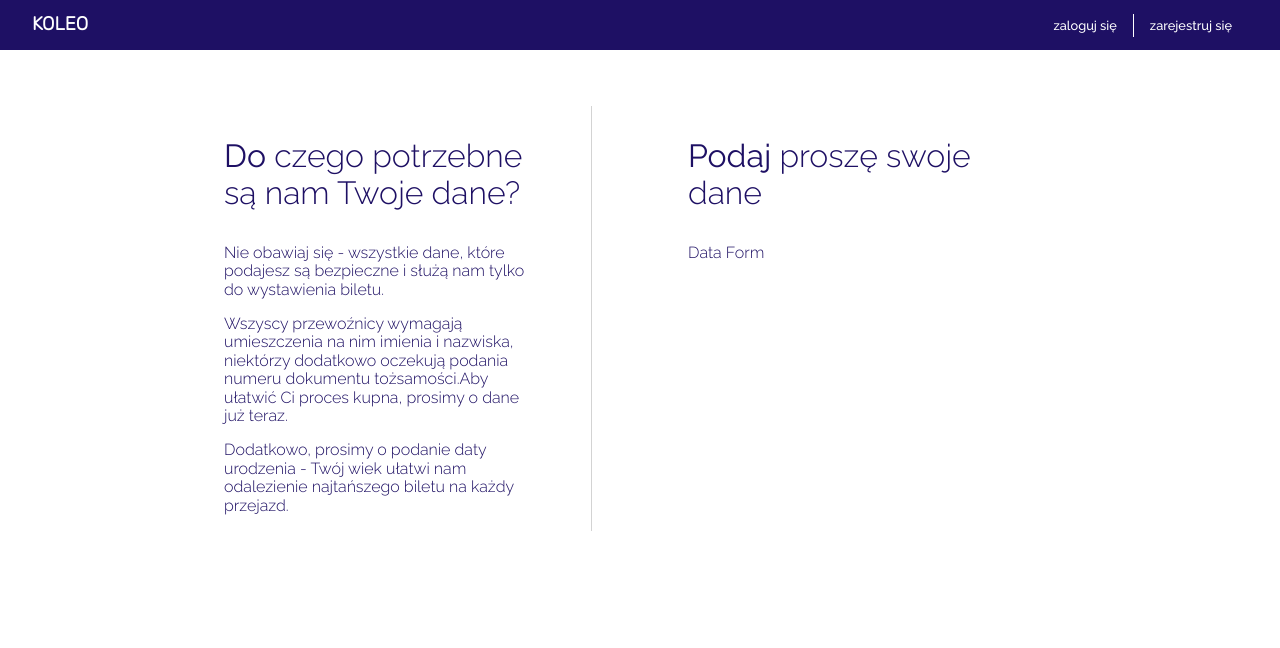
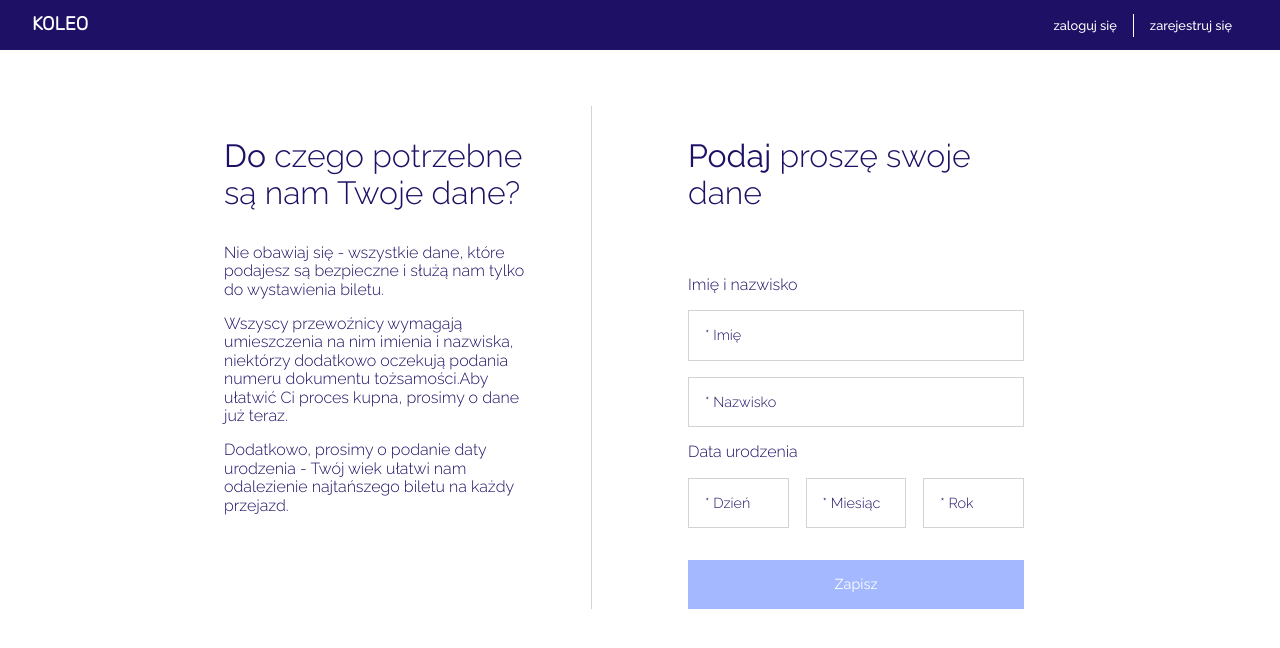
Before and after one commit to marcinwilkdev/koleo-clone-frontend, a React (Create React App) app: page /auth/set-data in a window 1280 px wide. Shown: the top 648 px of the page. Built offline with nearby package versions, Linux system fonts and the light colour scheme.

Commit message:
create setData form

```diff
--- a/src/components/Auth/SetData/SetData.tsx
+++ b/src/components/Auth/SetData/SetData.tsx
@@ -1,4 +1,5 @@
 import React, { Fragment } from "react";
+import SetDataForm from "./SetDataForm";
 import classes from "./styles/SetData.module.css";
 
 const SetData: React.FC = () => {
@@ -27,9 +28,7 @@ const SetData: React.FC = () => {
                 <h3>
                     <b>Podaj</b> proszę swoje dane
                 </h3>
-                <div>
-                    Data Form
-                </div>
+                <SetDataForm />
             </div>
         </Fragment>
     );
--- /dev/null
+++ b/src/components/Auth/SetData/SetDataForm.tsx
@@ -0,0 +1,62 @@
+import React from "react";
+import useInput from "../../../hooks/use-input";
+import Form, { FormInputInterface } from "../../UI/Form/Form";
+
+import classes from "./styles/SetDataForm.module.css";
+
+interface Props {}
+
+const SetDataForm: React.FC<Props> = ({}) => {
+    const nameHook = useInput((value) => value.trim() !== "");
+    const lastNameHook = useInput((value) => value.trim() !== "");
+    const dayHook = useInput((value) => value.trim() !== "");
+    const monthHook = useInput((value) => value.trim() !== "");
+    const yearHook = useInput((value) => value.trim() !== "");
+
+    const inputs: FormInputInterface[] = [
+        {
+            name: "name",
+            hook: nameHook,
+            placeholder: "* Imię",
+            label: "Imię i nazwisko",
+        },
+        {
+            name: "lastName",
+            hook: lastNameHook,
+            placeholder: "* Nazwisko",
+        },
+        {
+            name: "day",
+            hook: dayHook,
+            type: "number",
+            placeholder: "* Dzień",
+            label: "Data urodzenia",
+            className: `${classes.date} ${classes.day}`
+        },
+        {
+            name: "month",
+            hook: monthHook,
+            placeholder: "* Miesiąc",
+            className: classes.date
+        },
+        {
+            name: "year",
+            hook: yearHook,
+            type: "number",
+            placeholder: "* Rok",
+            className: classes.date
+        },
+    ];
+
+    return (
+        <Form
+            className={classes.form}
+            inputs={inputs}
+            submitLabel="Zapisz"
+            submitMethod="POST"
+            submitUrl=""
+        />
+    );
+};
+
+export default SetDataForm;
--- /dev/null
+++ b/src/components/Auth/SetData/styles/SetDataForm.module.css
@@ -0,0 +1,41 @@
+.form {
+    margin-top: 4rem;
+}
+
+.form input {
+    width: 100%;
+
+    font-weight: 300;
+
+    margin: 0.5rem 0;
+    padding: 1rem;
+}
+
+.form button {
+    background-color: rgb(66, 66, 255);
+
+    width: 100%;
+
+    text-align: center;
+
+    margin-top: 1.5rem;
+}
+
+.form button:hover,
+.form button:active {
+    background-color: rgb(27, 225, 165);
+}
+
+.form button:disabled {
+    background-color: rgb(163, 184, 255);
+}
+
+.form input.date {
+    width: 30%;
+
+    margin-left: 5%;
+}
+
+.form input.day {
+    margin-left: 0;
+}
--- a/src/components/UI/Form/Form.tsx
+++ b/src/components/UI/Form/Form.tsx
@@ -1,10 +1,17 @@
-import React from "react";
+import React, { Fragment } from "react";
 import useHttp from "../../../hooks/use-http";
 import Button from "../Button/Button";
 import Input, { InputInterface } from "../Input/Input";
 
+import classes from "./styles/Form.module.css";
+
+export interface FormInputInterface extends InputInterface {
+    label?: string;
+}
+
 interface Props {
-    inputs: InputInterface[];
+    className?: string;
+    inputs: FormInputInterface[];
     submitLabel: string;
     submitUrl: string;
     submitMethod: string;
@@ -12,11 +19,12 @@ interface Props {
 }
 
 const Form: React.FC<Props> = ({
+    className,
     inputs,
     submitLabel,
     submitUrl,
     submitMethod,
-    afterSubmitCallback
+    afterSubmitCallback,
 }) => {
     const { sendRequest } = useHttp();
 
@@ -40,19 +48,31 @@ const Form: React.FC<Props> = ({
 
         inputs.forEach((input) => input.hook.reset());
 
-        if(afterSubmitCallback) afterSubmitCallback(data);
+        if (afterSubmitCallback) afterSubmitCallback(data);
     };
 
+    let compiledClassName = classes.form;
+
+    if (className) {
+        compiledClassName += " " + className;
+    }
+
     return (
-        <form onSubmit={submitHandler}>
+        <form onSubmit={submitHandler} className={compiledClassName}>
             {inputs.map((input) => (
+                <Fragment>
+                    {input.label ? (
+                        <label htmlFor={input.name}>{input.label}</label>
+                    ) : null}
                     <Input
                         key={input.name}
+                        className={input.className}
                         name={input.name}
                         type={input.type}
                         placeholder={input.placeholder}
                         hook={input.hook}
                     />
+                </Fragment>
             ))}
             <Button type="submit" disabled={!isFormValid}>
                 {submitLabel}
--- /dev/null
+++ b/src/components/UI/Form/styles/Form.module.css
@@ -0,0 +1,5 @@
+.form label {
+    display: block;
+
+    margin: 0.5rem 0;
+}
--- a/src/components/UI/Input/Input.tsx
+++ b/src/components/UI/Input/Input.tsx
@@ -26,6 +26,7 @@ const Input: React.FC<InputInterface> = ({
     return (
         <input
             name={name}
+            id={name}
             className={compiledClassName}
             type={type}
             placeholder={placeholder}
```
Also changed, not shown: todo.txt. Lines whose indentation alone changed are shown as unchanged.
